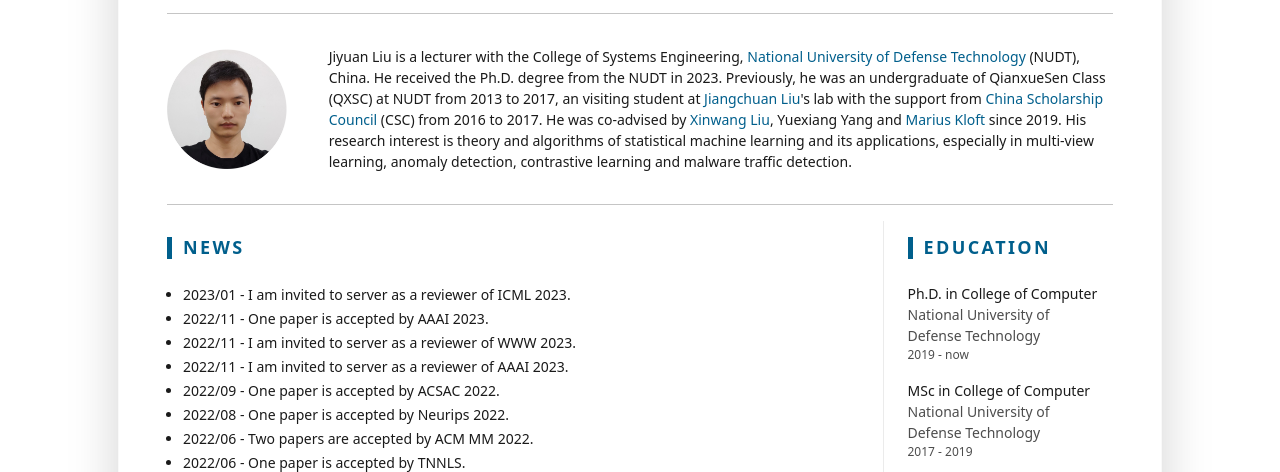
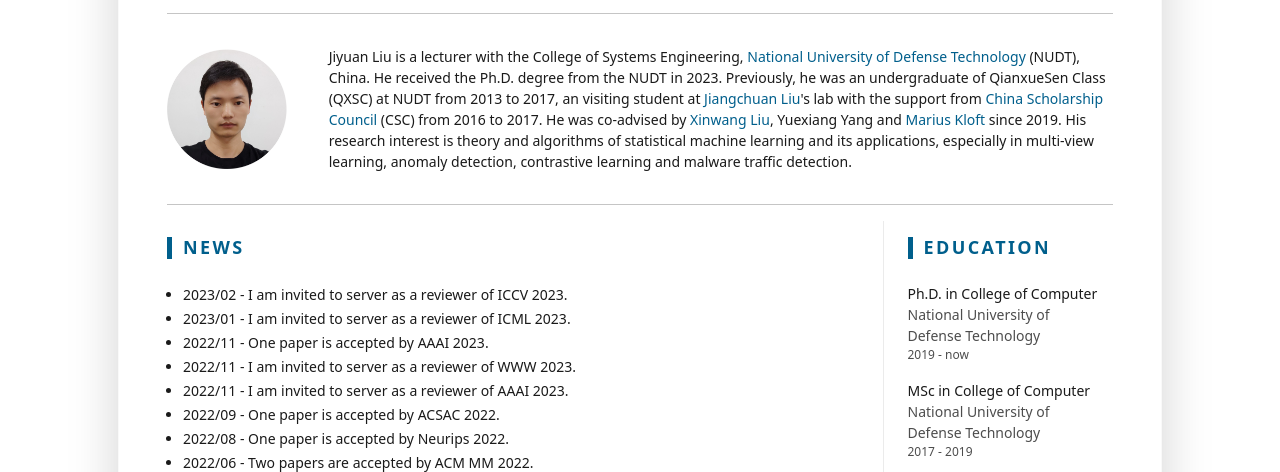
Before and after one commit to liujiyuan13/liujiyuan13.github.io, a plain HTML site: page index.html in a window 1280 px wide. Shown: the part 248-720 px from the top of the page. Drawn offline with Linux system fonts and the light colour scheme.

Commit message:
add iccv23 reviewer

```diff
--- a/index.html
+++ b/index.html
@@ -69,6 +69,7 @@
 								<div class="item mb-3">
 									<div class="item-content">
 										<ul class="resume-list-dot">
+											<li>2023/02 - I am invited to server as a reviewer of ICCV 2023.</li>
 											<li>2023/01 - I am invited to server as a reviewer of ICML 2023.</li>
 											<li>2022/11 - One paper is accepted by AAAI 2023.</li>
 											<li>2022/11 - I am invited to server as a reviewer of WWW 2023.</li>
```
